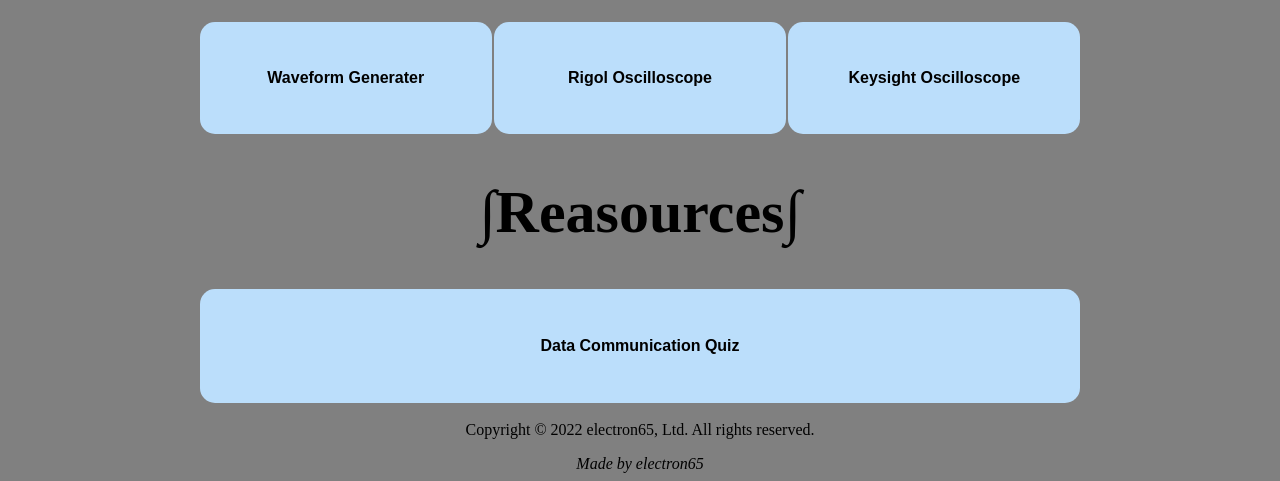
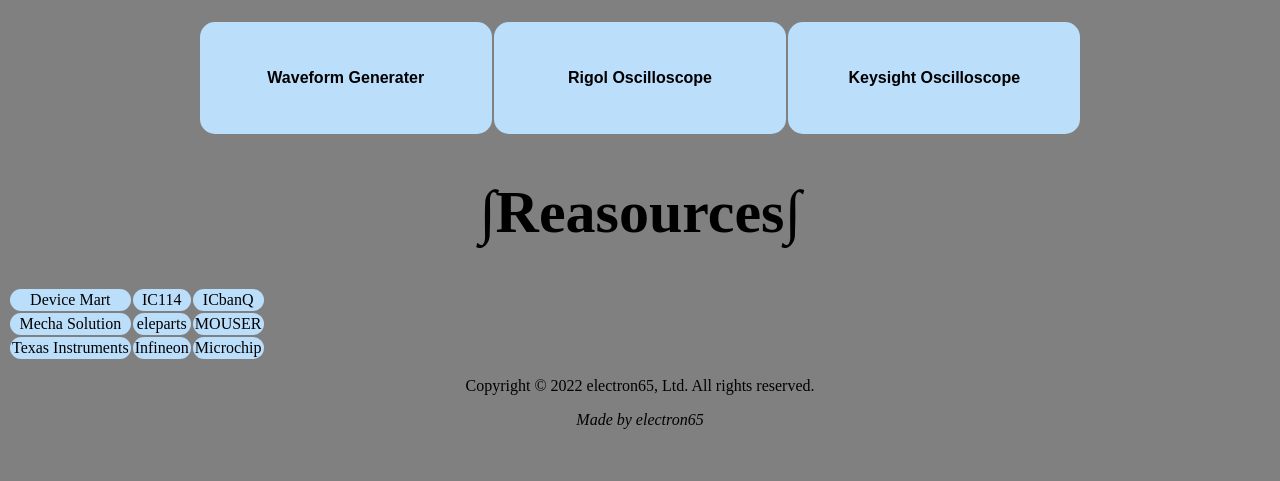
Before and after one commit to electron65/electron65-lab.kojw.com, a plain HTML site: page index.html in a window 1280 px wide. Shown: the part 665-1146 px from the top of the page. After the commit the page ends 1102 px from the top, so only its background shows below. Drawn offline with Linux system fonts and the light colour scheme.

Commit message:
Update index.html

```diff
--- a/index.html
+++ b/index.html
@@ -132,8 +132,8 @@
     <table class="short">
     <p>
         <tr>
-        <td><a href="https://us02web.zoom.us/j/2713886007?pwd=TENzaHlxb3g0RTVjYm5iaUhBTkxQQT09">Zoom</a></td>
-        <td><a href="https://kangsvr.duckdns.org/s/iYZr5nzdTTLPtkX">Server</a></td>
+        <td><a href="">Zoom</a></td>
+        <td><a href="https://kwfile.irf9610.com/">Server</a></td>
         <td><a href="https://klas.kw.ac.kr/">KLAS</a></td>
         </tr>
         <tr>
@@ -172,13 +172,23 @@
 
 	 <!--   Title   -->
     <h1 class="reading">∫Reasources∫</h1>
-        <table class="short">
-    <p>
-        <tr>
-        <td><a href="https://highered.mheducation.com/sites/0073376221/student_view0/index.html">Data Communication Quiz</a></td>
-
-        </tr>
-    </p>
+         <table class="short-article">
+            <tr>
+              <td><a href="https://www.devicemart.co.kr/main/index">Device Mart</a></td>
+              <td><a href="https://www.ic114.com/WebSite/theme/001/default.aspx">IC114</a></td>
+              <td><a href="https://www.icbanq.com/">ICbanQ</a></td>
+            </tr>
+            <tr>
+              <td><a href="https://mechasolution.com/shop/main/index.php">Mecha Solution</a></td>
+              <td><a href="https://www.eleparts.co.kr/main/index">eleparts</a></td>
+              <td><a href="hhttps://www.mouser.kr/">MOUSER</a></td>
+            </tr>
+            <tr>
+              <td><a href="https://www.ti.com/">Texas Instruments</a></td>
+              <td><a href="https://www.infineon.com/">Infineon</a></td>
+              <td><a href="https://www.microchip.com/">Microchip</a></td>
+            </tr>
+          </table>
     </table>
 
 
```
